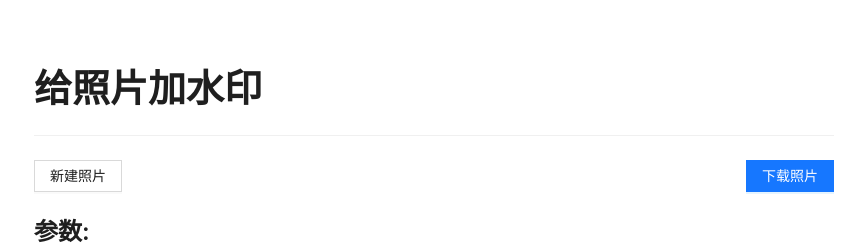
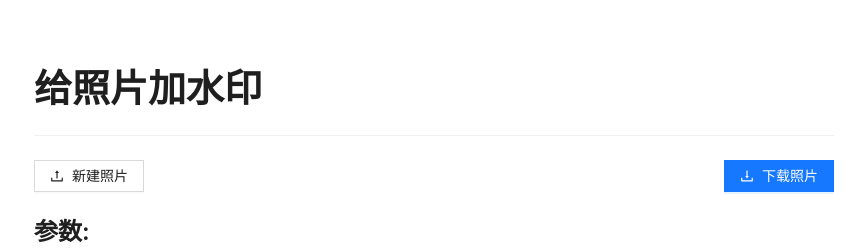
Before and after one commit to yangxiaofei125/watermark-photo, a Vue app: page / in a window 1280 px wide. Shown: the top 250 px of the page, without its empty margins (238-1105 px from the left). Built offline with nearby package versions, Linux system fonts and the light colour scheme.

Commit message:
添加按钮icon

```diff
--- a/package.json
+++ b/package.json
@@ -9,6 +9,7 @@
     "preview": "vite preview"
   },
   "dependencies": {
+    "@ant-design/icons-vue": "^7.0.1",
     "ant-design-vue": "4.x",
     "dom-to-image": "^2.6.0",
     "exifreader": "^4.21.1",
--- a/src/main.js
+++ b/src/main.js
@@ -2,14 +2,14 @@ import { createApp } from 'vue'
 import './style.css'
 import App from './App.vue'
 import Antd from 'ant-design-vue'
-// import * as Icons from '@ant-design/icons-vue'
+import * as Icons from '@ant-design/icons-vue'
 
 const app = createApp(App)
 
 app.use(Antd)
 // 注册图标组件
-// for (const i in Icons) {
-//   app.component(i, Icons[i])
-// }
+for (const i in Icons) {
+  app.component(i, Icons[i])
+}
 
 app.mount('#app')
--- a/src/pages/waternarkPhoto.vue
+++ b/src/pages/waternarkPhoto.vue
@@ -10,12 +10,17 @@
                 action=" "
                 :before-upload="beforeUpload"
             >
-                <a-button>
-<!--                    <upload-outlined></upload-outlined>-->
+                <a-button  >
+                    <template #icon>
+                        <UploadOutlined />
+                    </template>
                    新建照片
                 </a-button>
             </a-upload>
             <a-button  type="primary" @click="download">
+                <template #icon>
+                    <DownloadOutlined />
+                </template>
                 下载照片
             </a-button>
         </div>
@@ -92,6 +97,7 @@ const brandList = [
     "Sony",
     "未收录",
 ]
+
 
 const changeBrand = () => {
   brandUrl.value = photoInfo.value.brand === "未收录" ? "unknow.svg" : `${photoInfo.value.brand.toLowerCase()}.svg`
```
Also changed, not shown: 1 other file (tests, documents, lock files or other folders).
